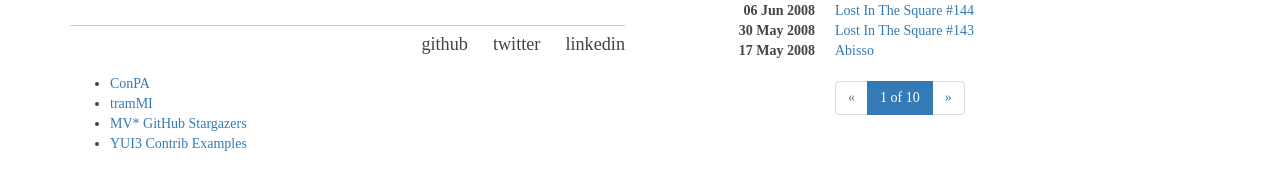
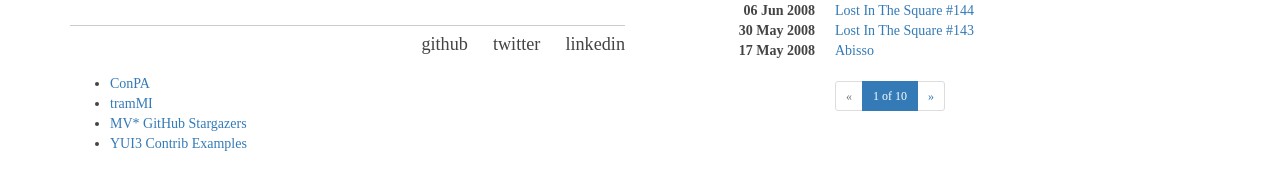
Before and after one commit to albertosantini/albertosantini.github.com, a Jekyll site: the page built from index.html, in a window 1280 px wide. Shown: the part 309-499 px from the top of the page. Built offline with Jekyll 4.4.1, drawn with Linux system fonts in a browser that asks for light colours; nearby versions of some CDN libraries; the list of posts is cut into pages by our own code.

Commit message:
Add small pagination.

```diff
--- a/index.html
+++ b/index.html
@@ -85,7 +85,7 @@ title: Alberto Santini
          {% endfor %}
 
         <dd>
-            <ul class="pagination">
+            <ul class="pagination pagination-sm">
                 {% if paginator.previous_page == 1 %}
                     <li><a href="/">&laquo;</a></li>
                 {% else %}
```
